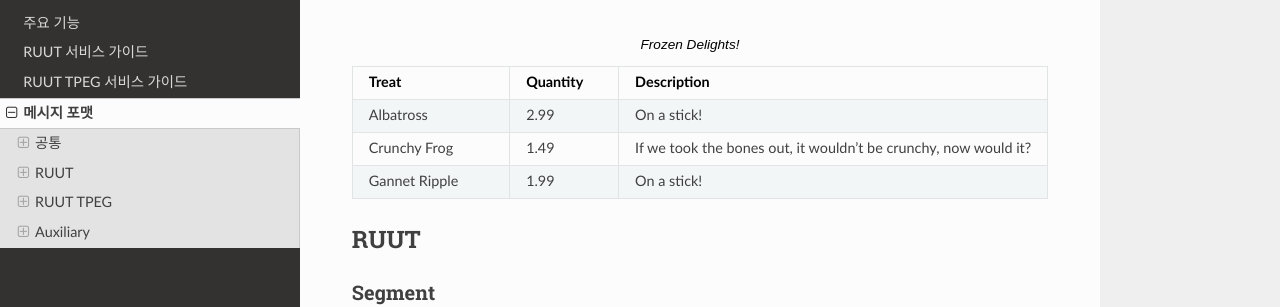
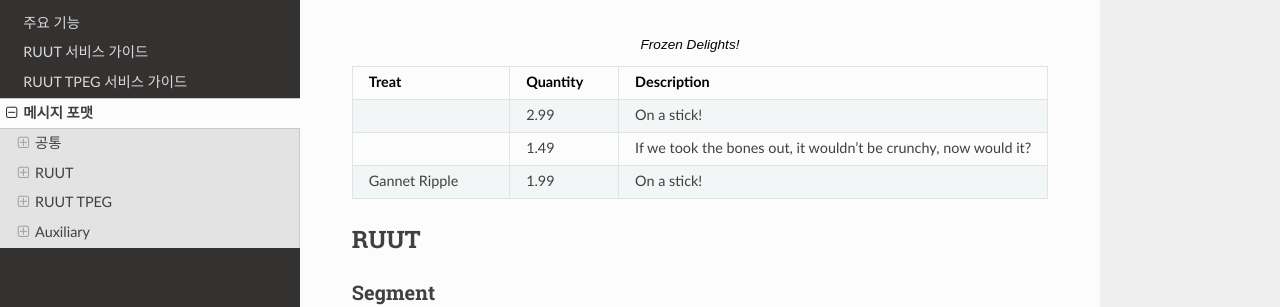
Before and after one commit to harudium/dyrods, a Sphinx documentation site: the page built from source/format.rst, in a window 1280 px wide and 900 px high, scrolled down 423 px. Shown: the part 152-459 px from the top of the window. Built offline with Sphinx 7.4.7 and the Read the Docs theme 2.0.0, drawn with Linux system fonts in a browser that asks for light colours.

Commit message:
Update format.rst

```diff
--- a/source/format.rst
+++ b/source/format.rst
@@ -27,8 +27,8 @@ Geo Filter
    :header: "Treat", "Quantity", "Description"
    :widths: 15, 10, 30
 
-   "Albatross", 2.99, "On a stick!"
-   "Crunchy Frog", 1.49, "If we took the bones out, it wouldn't be
+   , 2.99, "On a stick!"
+   , 1.49, "If we took the bones out, it wouldn't be
    crunchy, now would it?"
    "Gannet Ripple", 1.99, "On a stick!"
 
```
